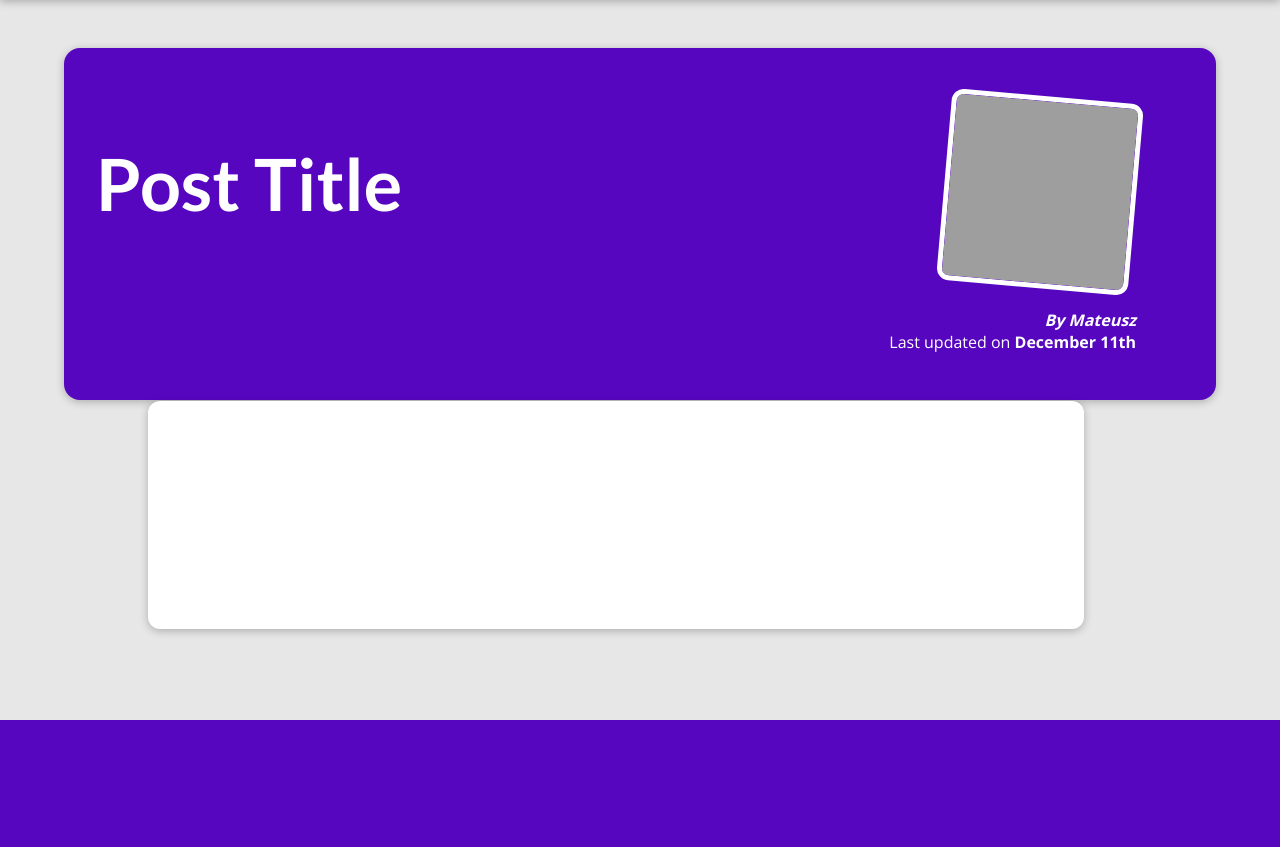
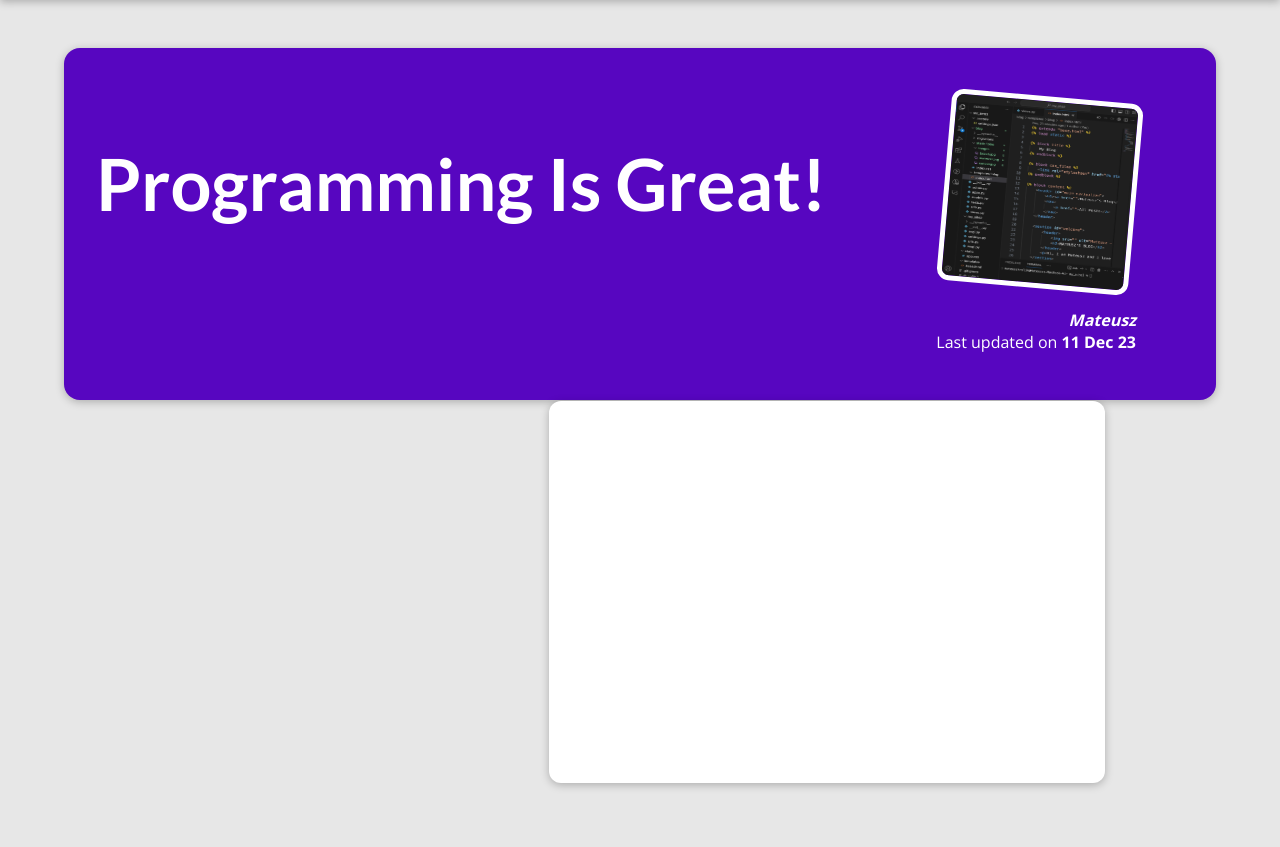
Before and after one commit to MateuszKrolik/DJ-BLOG, a Django app: page /posts/programming-is-fun in a window 1280 px wide. Shown: the part 80-927 px from the top of the page. Before the commit the page ends 800 px from the top, so only its background shows below. Run offline with Django 5.2, Linux system fonts and the light colour scheme; grey boxes are pictures that could not be loaded.

Commit message:
👺  11th Commit
Implemented dynamic content in post-detail.html.
Replaced static image source and alt text with dynamic data from the post dictionary.
Updated post title, author, and date to use dynamic data.
Applied date formatting and linebreaks filter to post content.

```diff
--- a/blog/templates/blog/post-detail.html
+++ b/blog/templates/blog/post-detail.html
@@ -2,7 +2,7 @@
 {% load static %}
 
 {% block title %}
-    This Post Title
+{{ post.title }}
 {% endblock %}
 
 {% block css_files %}
@@ -11,29 +11,15 @@
 
 {% block content %}
     <section id="summary">
-        <h2>Post Title</h2>
+        <h2>{{post.title}}</h2>
         <article>
-            <img src="{% static "blog/images/beach.jpg" %}" alt="Post Title" />
-            <address>By Mateusz</address>
+            <img src="{% static "blog/images/"|add:post.image %}" alt="{{post.title}}" />
+            <address>{{post.author}}</address>
             <div>
-                Last updated on <time>December 11th</time>
+                Last updated on <time>{{post.date|date:"d M y"}}</time>
             </div>
             <main>
-                <p>
-                    Lorem ipsum dolor sit amet consectetur, adipisicing elit. Amet dolorum
-                    architecto non similique veritatis voluptatum delectus aperiam earum,
-                    deserunt totam nemo ipsam! Ex explicabo corrupti sequi ratione doloribus optio ea?
-                </p>
-                <p>
-                    Lorem ipsum dolor sit amet consectetur, adipisicing elit. Amet dolorum
-                    architecto non similique veritatis voluptatum delectus aperiam earum,
-                    deserunt totam nemo ipsam! Ex explicabo corrupti sequi ratione doloribus optio ea?
-                </p>
-                <p>
-                    Lorem ipsum dolor sit amet consectetur, adipisicing elit. Amet dolorum
-                    architecto non similique veritatis voluptatum delectus aperiam earum,
-                    deserunt totam nemo ipsam! Ex explicabo corrupti sequi ratione doloribus optio ea?
-                </p>
+                {{post.content|linebreaks}}
             </main>
         </article>
     </section>
--- a/blog/views.py
+++ b/blog/views.py
@@ -82,7 +82,12 @@ def starting_page(request):
     })
 
 def posts(request):
-    return render(request, "blog/all-posts.html")
+    return render(request, "blog/all-posts.html", {
+        "all_posts": all_posts
+    })
 
 def post_detail(request, slug):
-    return render(request, "blog/post-detail.html")
+    indentified_post = next(post for post in all_posts if post['slug'] == slug)
+    return render(request, "blog/post-detail.html", {
+        "post": indentified_post
+    })
```
Also changed, not shown: blog/templates/blog/all-posts.html (+3 -6 lines).
